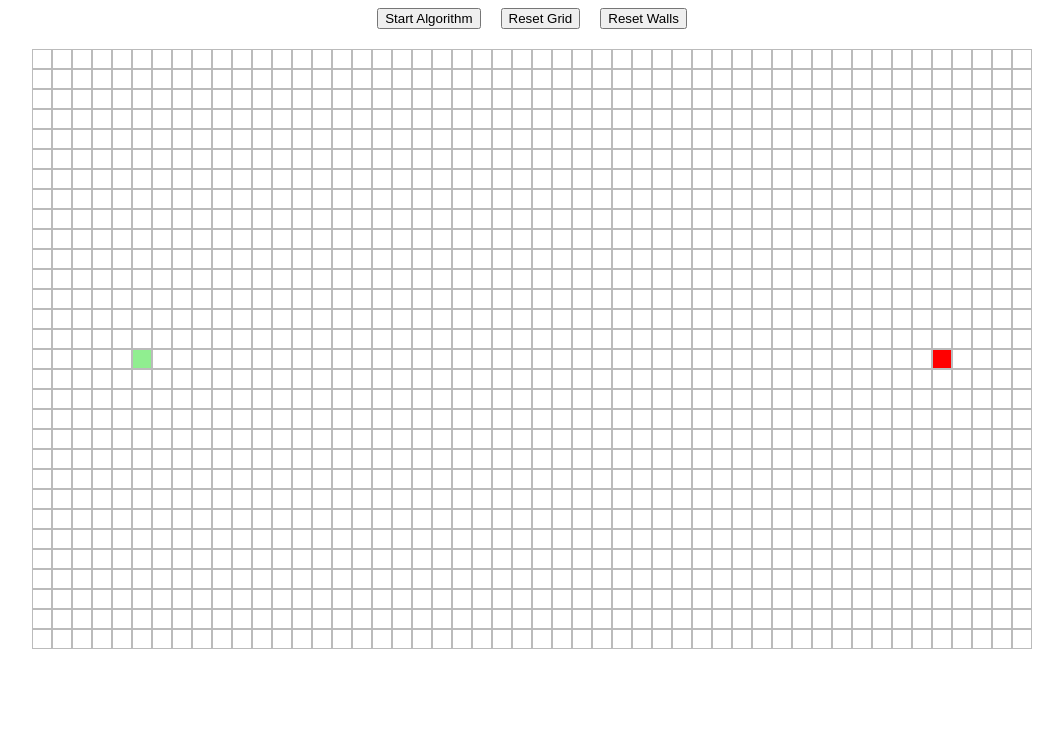
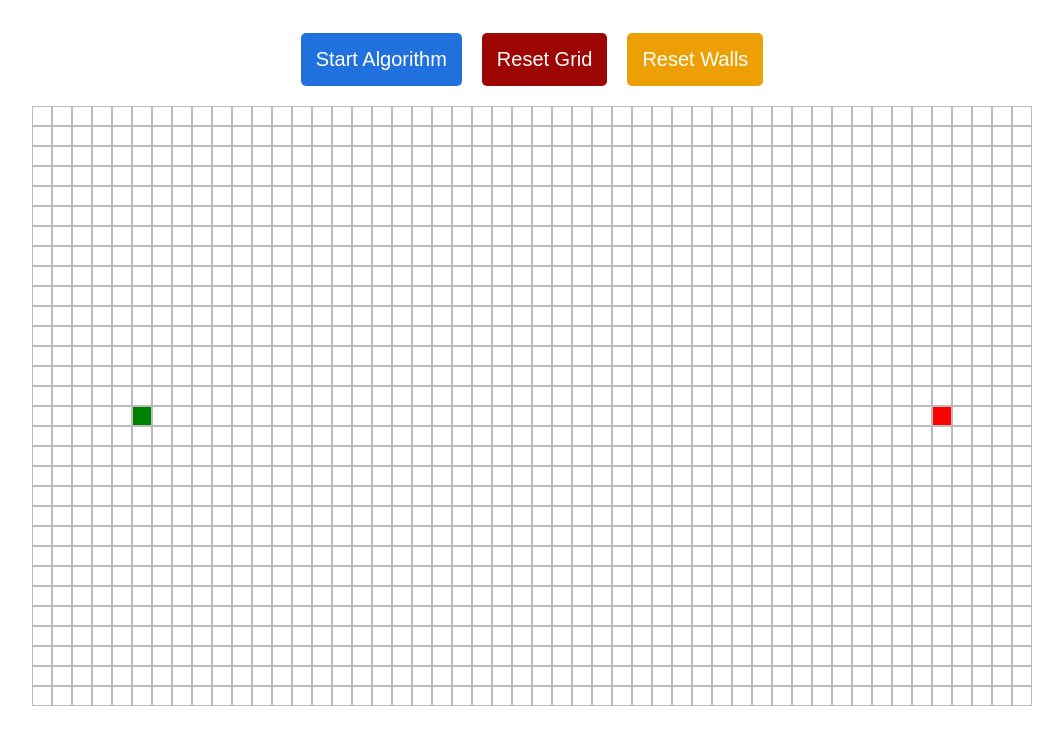
Before and after one commit to Xysar/pathfinder-react, a React (Create React App) app: page / in a window 1280 px wide. Shown: the top 744 px of the page, without its empty margins (108-1171 px from the left). Built offline with nearby package versions, Linux system fonts and the light colour scheme.

Commit message:
add animations and color

```diff
--- a/src/components/Node.css
+++ b/src/components/Node.css
@@ -9,19 +9,24 @@
 }
 
 .start-node {
-  background-color: lightgreen;
+  background-color: green;
 }
 .finish-node {
   background-color: red;
 }
 .wall-node {
-  background-color: grey;
+  background-color: black;
 }
 .final-path-node {
   background-color: yellow;
+  animation-duration: 1s;
+  animation-name: final-path;
+  animation-timing-function: cubic-bezier(0, 1.01, 0.33, 0.68);
+  animation-iteration-count: 1;
+  animation-fill-mode: forwards;
 }
 .visited-node {
-  animation-duration: 1s;
+  animation-duration: 2s;
   animation-name: visit;
   animation-timing-function: linear;
   animation-iteration-count: 1;
@@ -30,10 +35,37 @@
 }
 
 @keyframes visit {
-  from {
-    background-color: white;
+  0% {
+    transform: scale(0.3);
+    background-color: rgba(0, 0, 66, 0.75);
+    border-radius: 50%;
   }
-  to {
-    background-color: blue;
+
+  50% {
+    background-color: rgba(217, 17, 187, 0.75);
+  }
+
+  75% {
+    transform: scale(1.2);
+    background-color: rgba(34, 17, 217, 0.75);
+  }
+
+  100% {
+    transform: scale(1);
+    background-color: #3080ff;
   }
 }
+@keyframes final-path {
+  0% {
+    background-color: #3080ff;
+  }
+
+  50% {
+    transform: scale(1.3);
+  }
+
+  100% {
+    transform: scale(1);
+    background-color: rgb(255, 254, 106);
+  }
+}
--- a/src/components/Pathfinder.css
+++ b/src/components/Pathfinder.css
@@ -10,6 +10,26 @@
   gap: 20px;
   justify-content: center;
 }
+
+.buttons {
+  border: none;
+  background-color: #2070dd;
+  padding: 15px;
+  margin-top: 25px;
+  font-size: 20px;
+  border-radius: 5px;
+  color: white;
+  cursor: pointer;
+}
+
+.reset-grid-button {
+  background-color: #9e0603;
+}
+
+.reset-walls-button {
+  background-color: #eda005;
+}
+
 #grid {
   display: grid;
   grid-template-columns: repeat(50, 20px);
--- a/src/components/Pathfinder.js
+++ b/src/components/Pathfinder.js
@@ -17,6 +17,7 @@ function Pathfinder() {
   const isHoldingFinish = useRef(false);
   const currCol = useRef(0);
   const currRow = useRef(0);
+
   useEffect(() => {
     setNodes(() => initiateNodes());
   }, []);
@@ -61,9 +62,11 @@ function Pathfinder() {
   function animateAlgorithm(travelledNodes, finalNode) {
     for (let i = 0; i <= travelledNodes.length; i++) {
       if (i === travelledNodes.length) {
-        setTimeout(() => {
-          animateFinalPath(getFinalPath(finalNode));
-        }, 10 * i);
+        if (finalNode) {
+          setTimeout(() => {
+            animateFinalPath(getFinalPath(finalNode));
+          }, 10 * i);
+        }
         return;
       }
       setTimeout(() => {
@@ -281,9 +284,27 @@ function Pathfinder() {
   return (
     <div className="container">
       <div id="toolbar">
-        <button onClick={() => startAlgorithm()}> Start Algorithm</button>
-        <button onClick={() => resetGrid()}> Reset Grid </button>
-        <button onClick={() => resetWalls()}> Reset Walls </button>
+        <button
+          className="buttons start-button"
+          onClick={() => startAlgorithm()}
+        >
+          {" "}
+          Start Algorithm
+        </button>
+        <button
+          className="buttons reset-grid-button"
+          onClick={() => resetGrid()}
+        >
+          {" "}
+          Reset Grid{" "}
+        </button>
+        <button
+          className="buttons reset-walls-button"
+          onClick={() => resetWalls()}
+        >
+          {" "}
+          Reset Walls{" "}
+        </button>
       </div>
       <div id="grid" onMouseLeave={() => handleMouseLeave()}>
         {nodes.map((row) => {
--- a/src/components/algorithms/dijkstra.js
+++ b/src/components/algorithms/dijkstra.js
@@ -40,8 +40,8 @@ function dijkstra(grid, start, end) {
   }
 
   return {
-    array: travelledNodes,
-    final: null,
+    travelledNodes: travelledNodes,
+    finalNode: null,
   };
 }
 
```
